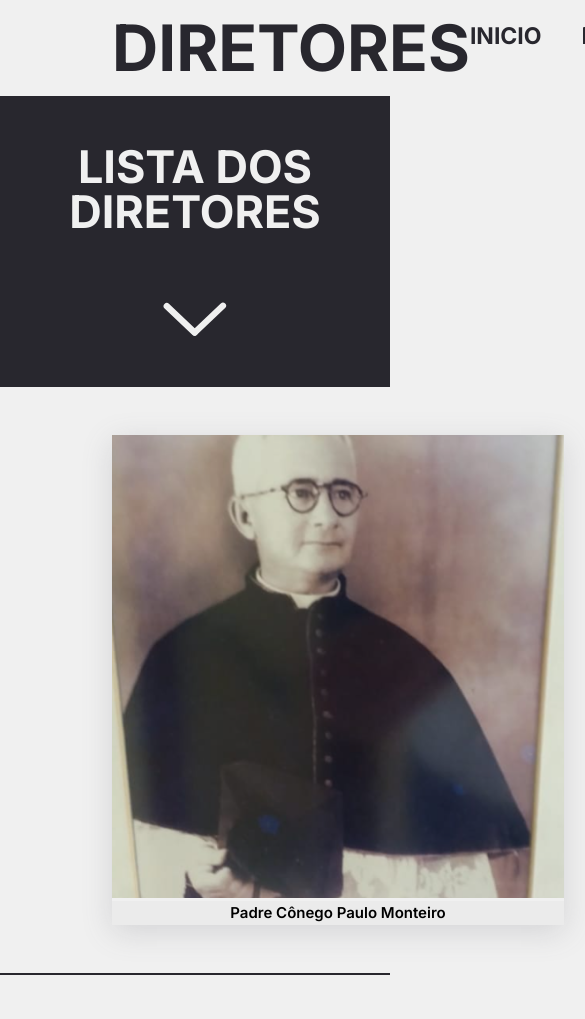
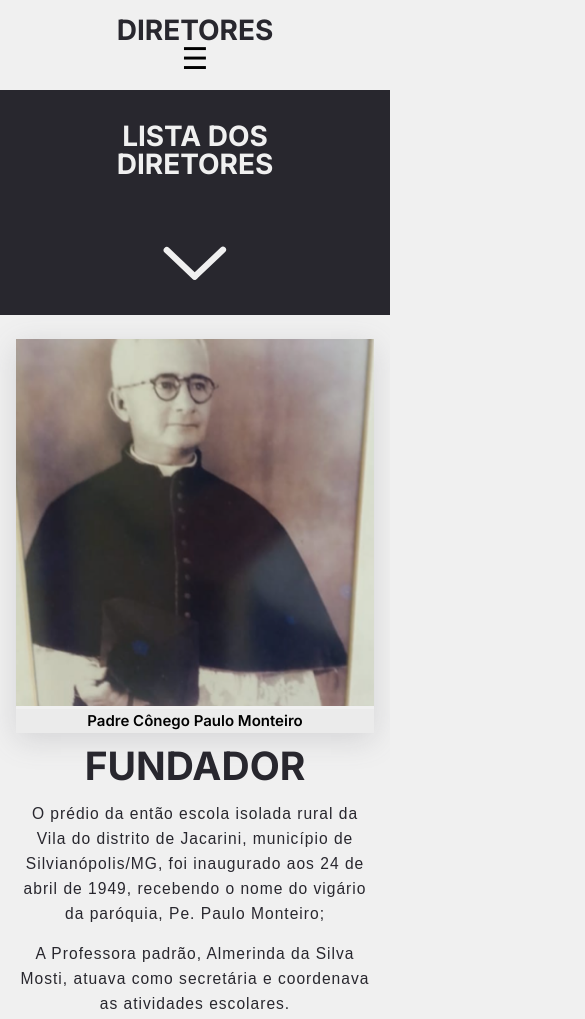
Before and after one commit to GuilhermeAssisF/AcervoOnline-EeConegoPauloMonteiro, a plain HTML site: page diretores.html in a window 390 px wide. Shown: the top 1019 px of the page, 585 px wide, since content can reach past the window. Drawn offline with nearby package versions, Linux system fonts and the light colour scheme; a script that the page names is missing; files whose address does not match are found by name; a web font is replaced by a local one.

Commit message:
Inserçao código responsividade - Pagina diretores

```diff
--- a/css/diretores.css
+++ b/css/diretores.css
@@ -222,3 +222,220 @@ footer p{
     color: #F0F0F0;
     text-align: center;
 }
+
+/* Botão Hamburguer */
+#menu {
+    position: relative;
+}
+
+#hamburger {
+    font-size: 30px;
+    cursor: pointer;
+    display: none; /* Esconde o botão por padrão */
+}
+
+#itens_cabecalho {
+    display: flex;
+    flex-direction: row;
+    gap: 40px;
+}
+
+/* Responsividade para dispositivos móveis e tablets */
+@media (max-width: 1024px) and (max-width: 1366px) {
+    header {
+        padding: 1em 3em;
+        text-align: center;
+    }
+
+    #titulo_header {
+        font-size: 48px;
+    }
+
+    #itens_cabecalho {
+        gap: 20px;
+    }
+
+    .diretor-light figure {
+        margin-bottom: 3.5vw;
+    }
+
+    .li_cabecalho li {
+        font-size: 20px;
+    }
+
+    .textos_diretor h2{
+        font-size: 5vw;
+        text-align: center;
+    }
+
+    .textos_diretor p{
+        font-size: 1vw;
+        text-align: center;
+    }
+}
+
+@media (max-width: 1024px) {
+    header {
+        flex-direction: column;
+        padding: 1em 2em;
+        text-align: center;
+    }
+
+    #hamburger {
+        display: block; /* Exibe o botão de hambúrguer em telas pequenas */
+    }
+
+    #itens_cabecalho {
+        display: none; /* Esconde os itens do menu por padrão */
+        flex-direction: column;
+        gap: 20px;
+        position: absolute;
+        top: 80px;
+        right: -1vw;
+        background-color: #F0F0F0;
+        width: 100vw;
+        padding: 20px;
+    }
+
+    #itens_cabecalho li {
+        font-size: 20px;
+    }
+
+    #itens_cabecalho.show {
+        display: flex; /* Exibe o menu quando a classe "show" é adicionada */
+    }
+
+    .diretor-light figure {
+        margin-bottom: 3.5vw;
+    }
+
+    .diretor-light {
+        flex-direction: column;
+        padding: 2em 1em;
+    }
+
+    .diretor-light img {
+        width: 100%;
+        height: auto;
+    }
+
+    .textos_diretor {
+        padding-left: 0;
+    }
+
+    .textos_diretor h2{
+        font-size: 10vw;
+        text-align: center;
+    }
+
+    .textos_diretor p{
+        font-size: 2.5vw;
+        text-align: center;
+    }
+}
+
+@media (max-width: 768px) {
+    #titulo_header {
+        font-size: 36px;
+    }
+
+    .li_cabecalho li {
+        font-size: 18px;
+    }
+
+    .table {
+        font-size: 16px;
+    }
+
+    .diretor-light figure {
+        margin-bottom: 3.5vw;
+    }
+
+    #donateBtn {
+        padding: 2em 4em;
+    }
+
+    #actions-table h2 {
+        font-size: 36px;
+    }
+
+    .textos_diretor h2{
+        font-size: 10vw;
+        text-align: center;
+    }
+
+    .textos_diretor p{
+        font-size: 2vw;
+        text-align: center;
+    }
+}
+
+@media (max-width: 480px) {
+    #ormindamaria p, #reginaferreira p, #mariajose p, #mariaceleste p, #almerinda p, #denize p {
+        font-size: 4vw;
+        text-align: justify;
+        font-weight: 400;
+    }
+
+    #itens_cabecalho {
+        display: none; /* Esconde os itens do menu por padrão */
+        flex-direction: column;
+        gap: 20px;
+        top: 90px;
+        background-color: #F0F0F0;
+        width: 94vw;
+
+    }
+
+    #titulo_header {
+        font-size: 28px;
+    }
+
+    .li_cabecalho li {
+        font-size: 16px;
+    }
+
+    .table {
+        font-size: 14px;
+    }
+
+    #donateBtn {
+        padding: 2em 3em;
+    }
+
+    #actions-table h2 {
+        font-size: 28px;
+    }
+
+    footer p {
+        font-size: 14px;
+    }
+
+    .diretor-light {
+        flex-direction: column;
+        padding: 1.5em 1em;
+    }
+
+    .diretor-light img {
+        width: 100%;
+        height: auto;
+    }
+
+    .diretor-light figure {
+        margin-bottom: 3.5vw;
+    }
+
+    .textos_diretor {
+        padding-left: 0;
+    }
+
+    .textos_diretor h2{
+        font-size: 10vw;
+        text-align: center;
+    }
+
+    .textos_diretor p{
+        font-size: 4vw;
+        text-align: center;
+    }
+}
--- a/diretores.html
+++ b/diretores.html
@@ -20,6 +20,7 @@
                 <li><a href="escola.html">A ESCOLA</a></li>
                 <li><a href="contato.html">CONTATO</a></li>
             </ul>
+            <div id="hamburger" onclick="toggleMenu()">&#9776;</div>
         </div>
     </header>
     <main>
@@ -245,6 +246,11 @@
                 behavior: 'smooth'
             });
         }
+
+        function toggleMenu() {
+            const menu = document.getElementById('itens_cabecalho');
+            menu.classList.toggle('show'); // Alterna a classe "show" para exibir ou esconder o menu
+        }
     </script>
 
 </body>
```
Also changed, not shown: index.html (+2 -6 lines).
